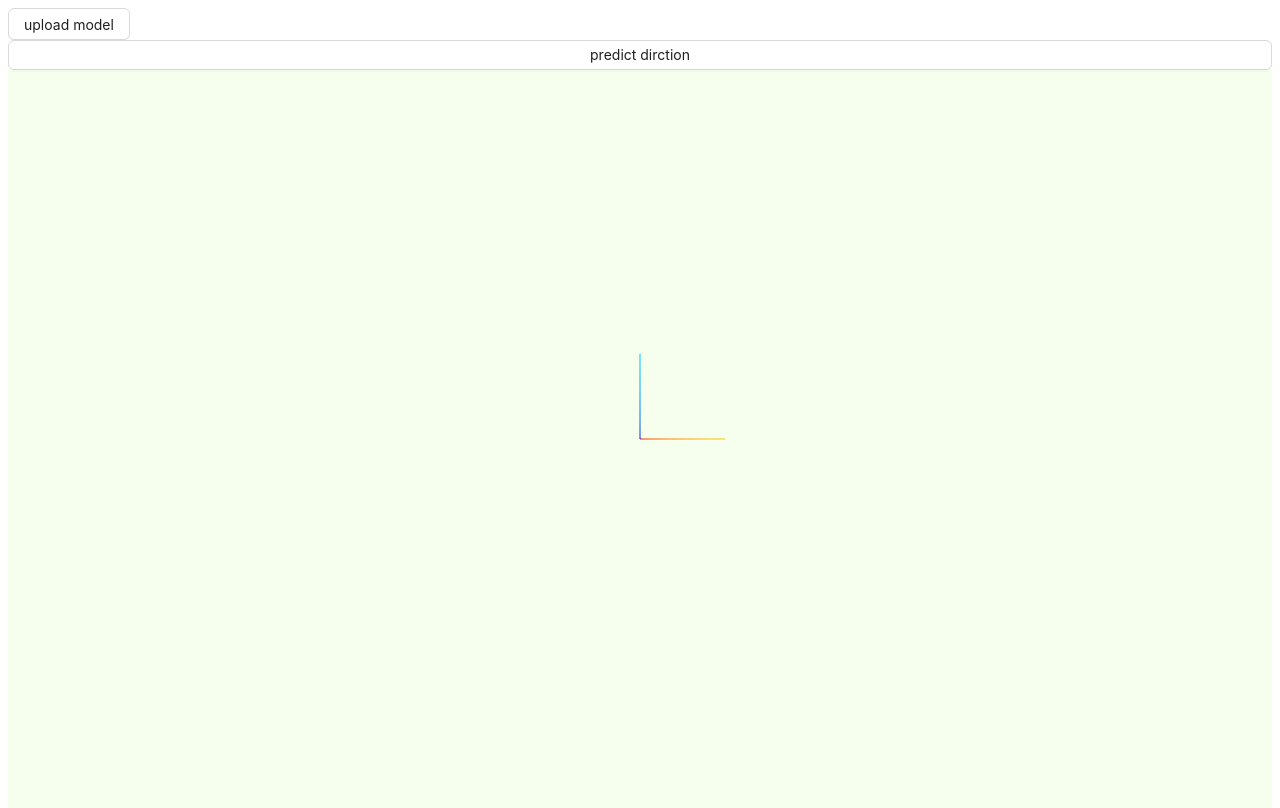
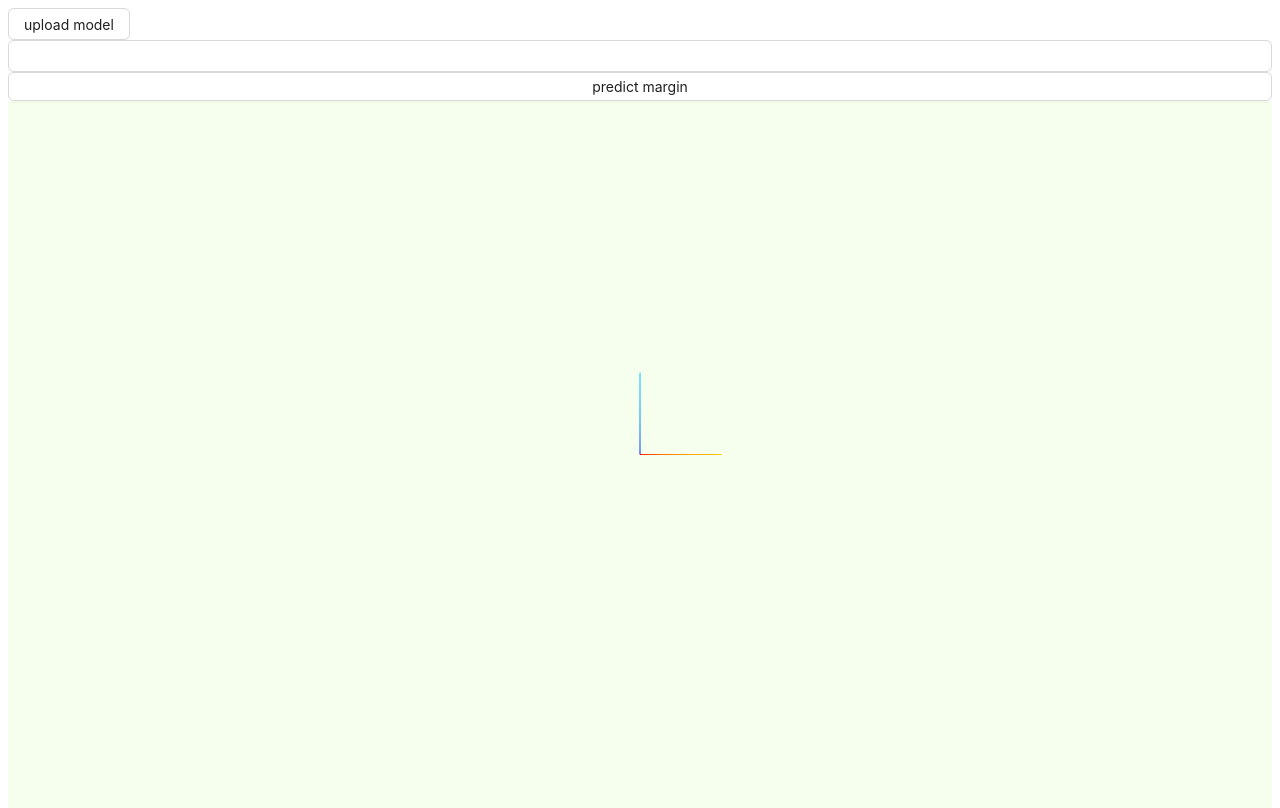
Before and after one commit to Delete3/AiModelResultVerifying, a React (Vite) app: page / in a window 1280 px wide. Built offline with nearby package versions, Linux system fonts and the light colour scheme.

Commit message:
#1 can call margin predict api, and apply result

```diff
--- /dev/null
+++ b/src/utils/function/PredictMargin.js
@@ -0,0 +1,84 @@
+import * as THREE from 'three';
+import { STLExporter } from 'three/examples/jsm/exporters/STLExporter'
+import axios from 'axios';
+
+import Editor from '../Editor';
+
+class PredictMargin {
+  constructor() {
+    /**@type {{originalMesh: THREE.Mesh, predictDirMesh: THREE.Mesh}[]} */
+    this.meshInfoArray = [];
+  }
+
+  /**
+   * @param {THREE.Mesh} mesh
+   */
+  addMesh = (mesh) => {
+    this.meshInfoArray.push({
+      originalMesh: mesh,
+      predictDirMesh: null,
+    });
+
+    Editor.scene.add(mesh);
+  }
+
+  drawMarginCircle = (points) => {
+    const newPoints = points.map(point => point.clone());
+    const fittedCurve = new THREE.CatmullRomCurve3(newPoints, true);
+    const curveGeometry = new THREE.TubeGeometry(fittedCurve, newPoints.length, 0.02, 8, true);
+    const curveMaterial = new THREE.MeshStandardMaterial({
+      color: 0xff0000,
+      emissive: 0,
+      metalness: 0.2,
+      side: 2,
+      roughness: 0.5
+    });
+    const curveMesh = new THREE.Mesh(curveGeometry, curveMaterial);
+    Editor.scene.add(curveMesh);
+  }
+
+  predictMesh = async (toothNumberStr) => {
+    try {
+      const toothNumber = Number(toothNumberStr)
+      console.log('predict margin');
+      const lastMeshInfo = this.meshInfoArray[this.meshInfoArray.length - 1];
+      const mesh = lastMeshInfo.originalMesh;
+      const exporter = new STLExporter();
+      const stlString = exporter.parse(mesh, { binary: true });
+      const blob = new Blob([stlString], { type: 'text/plain' });
+
+      const formData = new FormData();
+      formData.append('file', blob, 'model.stl');
+      formData.append('tooth_number', toothNumber);
+      const res = await axios.post('http://localhost:8001/predict-margin/', formData);
+      console.log(res.data)
+      const quaternionRawData = res.data?.quaternion;
+      const marginLineRawData = res.data?.margin_line;
+      if (!quaternionRawData || !Array.isArray(quaternionRawData) || quaternionRawData.length !== 4) throw `${res.data} is not a valid quaternion data`;
+      if (!marginLineRawData || !Array.isArray(marginLineRawData)) throw `${res.data} is not a valid margin line data`;
+
+      const quaternion = new THREE.Quaternion(quaternionRawData[0], quaternionRawData[1], quaternionRawData[2], quaternionRawData[3]);
+      console.log(quaternion);
+      const newMesh = new THREE.Mesh(mesh.geometry, mesh.material.clone());
+      mesh.material.transparent = true;
+      mesh.material.opacity = 0.5
+      newMesh.quaternion.copy(quaternion);
+      Editor.scene.add(newMesh);
+
+      const marginLine = [];
+      for (const pointArray of marginLineRawData) {
+        const [x, y, z] = pointArray;
+        const point = new THREE.Vector3(x, y, z);
+        marginLine.push(point);
+      }
+      console.log(marginLine);
+      this.drawMarginCircle(marginLine);
+
+      console.log(this.meshInfoArray);
+    } catch (error) {
+      console.log(error)
+    }
+  }
+}
+
+export default new PredictMargin();
--- a/src/views/App.jsx
+++ b/src/views/App.jsx
@@ -1,14 +1,15 @@
 import './App.scss';
 
-import { useRef } from 'react';
+import { useRef, useState } from 'react';
 import { STLLoader } from 'three/addons/loaders/STLLoader.js';
 import { PLYLoader } from 'three/addons/loaders/PLYLoader.js';
 import * as THREE from 'three';
-import { Upload, Button } from 'antd';
+import { Upload, Button, Input } from 'antd';
 
 import Editor from '../utils/Editor';
 import { useUpdateEffect } from '../utils/tool/UseUpdateEffect';
 import PredictDirection from '../utils/function/PredictDirection';
+import PredictMargin from '../utils/function/PredictMargin';
 
 /**
  * @param {string} string
@@ -59,7 +60,8 @@ const loadModel = async file => {
     });
 
     const mesh = new THREE.Mesh(buffrGeometry, material);
-    PredictDirection.addMesh(mesh);
+    // PredictDirection.addMesh(mesh);
+    PredictMargin.addMesh(mesh);
   } catch (error) {
     console.log(error);
   }
@@ -67,6 +69,7 @@ const loadModel = async file => {
 
 function App() {
   const containerRef = useRef();
+  const [toothNumberStr, setToothNumberStr] = useState(null)
 
   useUpdateEffect(() => {
     const initial = async () => {
@@ -89,10 +92,19 @@ function App() {
       >
         <Button>upload model</Button>
       </Upload>
-      <Button
+      <Input
+        value={toothNumberStr}
+        onChange={e => setToothNumberStr(e.target.value)}
+      />
+      {/* <Button
         onClick={() => PredictDirection.predictMesh()}
       >
-        predict dirction
+        predict direction
+      </Button> */}
+      <Button
+        onClick={() => PredictMargin.predictMesh(toothNumberStr)}
+      >
+        predict margin
       </Button>
       <div ref={containerRef} className="editor" />
     </div>
```
